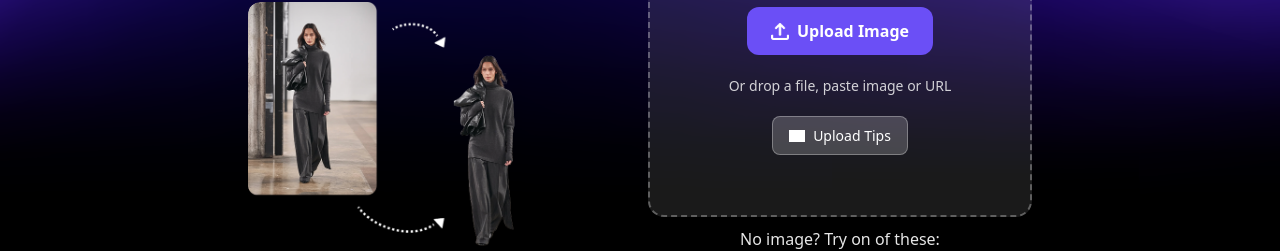
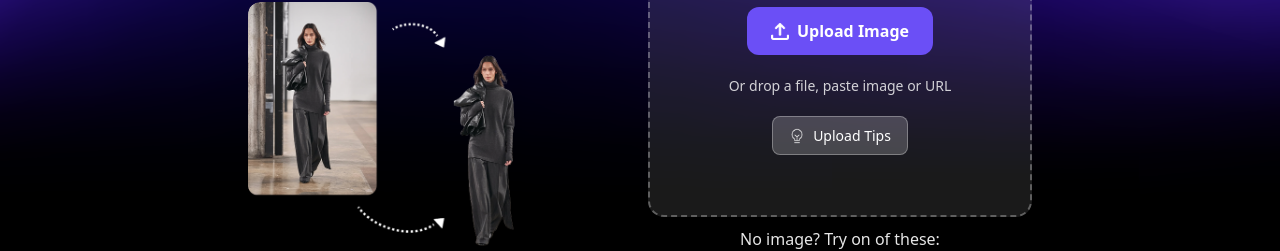
Before and after one commit to ChimerAI-SZ/creamoda_loadingpage, a Next.js app: page /image-background-remover in a window 1280 px wide. Shown: the part 488-739 px from the top of the page. Built offline with nearby package versions, Linux system fonts and the light colour scheme; grey boxes are pictures that could not be loaded.

Commit message:
修复：更正 Upload Tips 图标路径，解决部署后图标不显示问题

```diff
--- a/src/components/HeroMain.tsx
+++ b/src/components/HeroMain.tsx
@@ -57,7 +57,7 @@ export default function HeroMain() {
             <p className="upload-demo-text">{heroMain.uploadSubText}</p>
             <button className="upload-tips-btn">
               <Image
-                src="/images/hero/light.png"
+                src="/images/hero/enhance/light.png"
                 alt="Tips icon"
                 width={16}
                 height={16}
```
